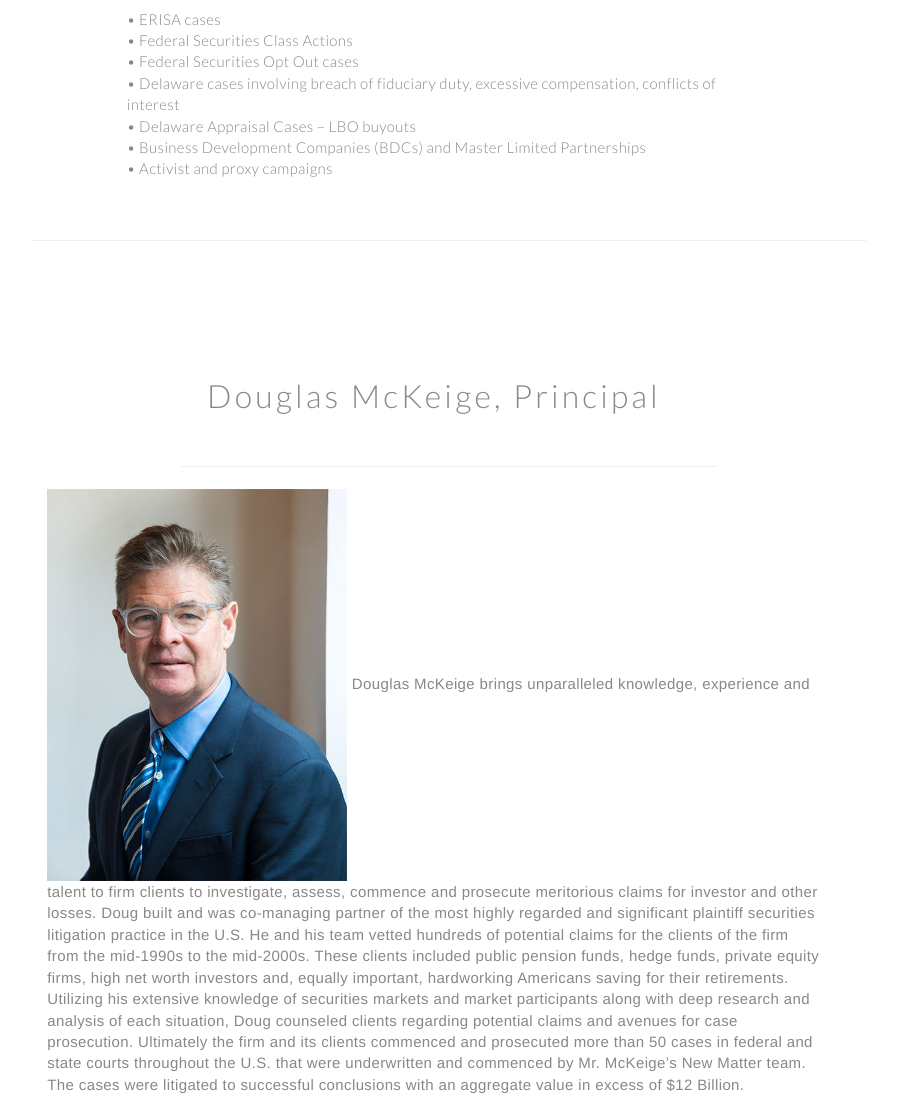
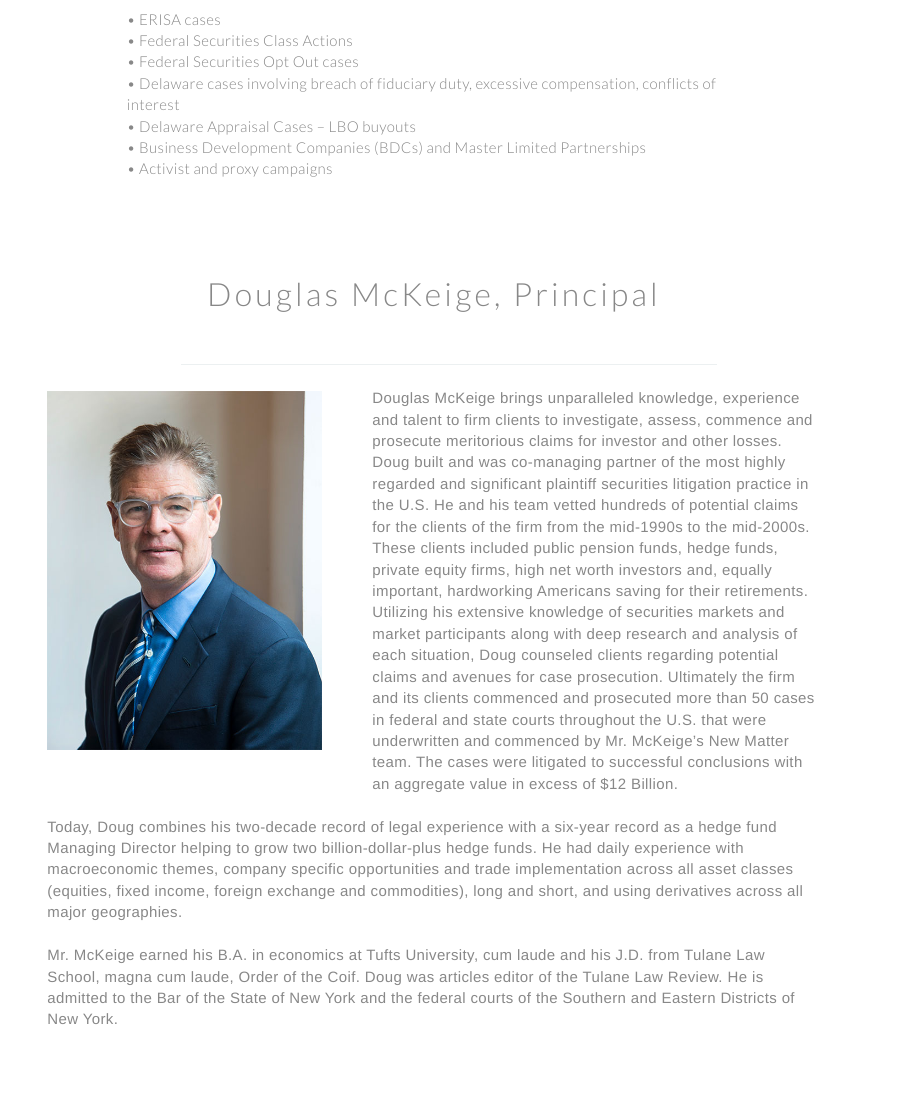
Before and after one commit to chexare/chexare.github.io, a PHP site: page /douglas.html in a window 1280 px wide. Shown: the part 906-2026 px from the top of the page, without its empty margins (206-1103 px from the left). Run offline with PHP 8.4, Linux system fonts and the light colour scheme.

Commit message:
cathy changes 9/24/16

```diff
--- a/css/main.css
+++ b/css/main.css
@@ -2513,8 +2513,8 @@
 		text-align: left;
 	}
 	.bio_pic{
-		max-width: 350px;
-
+		float: left;
+    	padding: 4px 50px 30px 0px;
 	}
 
 		#banner .inner {
--- a/douglas.html
+++ b/douglas.html
@@ -68,8 +68,6 @@
 									</ul>
 								</p>
 							</div>
-							<hr class="col-xs-12 big_space_hr">
-							<br>
 							<div class="col-xs-8 col-xs-offset-2">
 								<br><br><br><br>
 								<h2 class="dark_font_centered">Douglas McKeige, Principal</h2>
@@ -79,7 +77,7 @@
 							</div>
 							<div class="col-xs-12">
 								<p class="dark_serif_font ">
-									<img src="css/images/headshotoptimized.jpg" width="300" class="bio_pic">
+									<img src="css/images/headshotoptimized.jpg" width="325" class="bio_pic">
 									Douglas McKeige brings unparalleled knowledge, experience and talent to firm clients to investigate, assess, commence and prosecute meritorious claims for investor and other losses. Doug built and was co-managing partner of the most highly regarded and significant plaintiff securities litigation practice in the U.S.  He and his team vetted hundreds of potential claims for the clients of the firm from the mid-1990s to the mid-2000s.  These clients included public pension funds, hedge funds, private equity firms, high net worth investors and, equally important, hardworking Americans saving for their retirements. Utilizing his extensive knowledge of securities markets and market participants along with deep research and analysis of each situation, Doug counseled clients regarding potential claims and avenues for case prosecution. Ultimately the firm and its clients commenced and prosecuted more than 50 cases in federal and state courts throughout the U.S. that were underwritten and commenced by Mr. McKeige’s New Matter team. The cases were litigated to successful conclusions with an aggregate value in excess of $12 Billion.<br><br>
 									Today, Doug combines his two-decade record of legal experience with a six-year record as a hedge fund Managing Director helping to grow two billion-dollar-plus hedge funds. He had daily experience with macroeconomic themes, company specific opportunities and trade implementation across all asset classes (equities, fixed income, foreign exchange and commodities), long and short, and using derivatives across all major geographies.<br><br>
 									Mr. McKeige earned his B.A. in economics at Tufts University, cum laude and his J.D. from Tulane Law School, magna cum laude, Order of the Coif. Doug was articles editor of the Tulane Law Review. He is admitted to the Bar of the State of New York and the federal courts of the Southern and Eastern Districts of New York.
```
